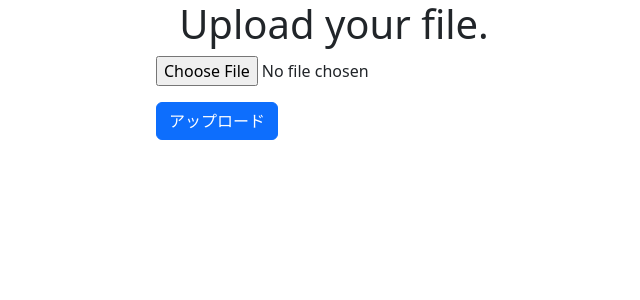
After one commit to midorigameee/app_image-web, a Flask app: page /upload in a window 1280 px wide. The commit adds this page. Shown: the top 300 px of the page, without its empty margins (306-946 px from the left). Run offline with Flask 3, Linux system fonts and the light colour scheme; parts of the project's set-up code (start-up, migrations or seed data) failed here and were passed over.

Commit message:
画像のアップロード機能を実装

```diff
--- a/src/app.py
+++ b/src/app.py
@@ -1,7 +1,10 @@
-from flask import Flask, render_template
+from flask import Flask, render_template, request, url_for, redirect
+import os
+import sys
 
 
-app = Flask(__name__)
+app = Flask(__name__, static_folder="static")
+app.config["UPLOAD_FOLDER"] = "images"
 
 
 @app.route('/')
@@ -11,5 +14,49 @@ def index():
         )
 
 
+@app.route('/upload', methods=['GET', 'POST'])
+def upload():
+    # URLでhttp://127.0.0.1:5000/uploadを指定したときはGETリクエストとなるのでこっち
+    if request.method == 'GET':
+        return render_template('upload.html')
+    # formでsubmitボタンが押されるとPOSTリクエストとなるのでこっち
+    elif request.method == 'POST':
+        file = request.files['example']
+        file.save(os.path.join('static', 'images', file.filename))
+        return redirect(url_for('uploaded_file', filename=file.filename))
+
+
+@app.route('/uploaded_file/<string:filename>')
+def uploaded_file(filename):
+    filepath = createImgPath(filename)
+
+    print("[UPLOAD]filename : {}".format(filename))
+    print("[UPLOAD]filepath : {}".format(filepath))
+
+    return render_template(
+        'uploaded_file.html',
+        filename=filename,
+        filepath=filepath
+        )
+
+
+# ./image/filenameのパスを生成するメソッド
+def createImgPath(filename):
+    filepath = os.path.join(app.config["UPLOAD_FOLDER"], filename)
+
+    if os.name == "nt":
+        filepath = converUrlForHtml(filepath)
+
+    return filepath
+
+
+# Windows環境でos.path.joinを使ってURL作成するとスラッシュがバックスラッシュになってしまうので修正するメソッド
+def converUrlForHtml(url):
+    return url.replace("\\", "/")
+
+
 if __name__ == "__main__":
-    app.run(host="0.0.0.0", debug=False)
+    if sys.argv[1] == "debug":
+        app.run(host="0.0.0.0", debug=True)
+    else:
+        app.run(host="0.0.0.0", debug=False)
--- a/src/templates/index.html
+++ b/src/templates/index.html
@@ -4,7 +4,9 @@
 </div>
 <div class="container">
     <div class="row mt-3">
-
+        <div class="d-flex justify-content-center">
+            <a href="{{url_for('upload')}}">画像をアップロードする</a>
+        </div>
     </div>
     <div class="row mt-3">
 
--- /dev/null
+++ b/src/templates/upload.html
@@ -0,0 +1,17 @@
+{% include "header.html" %}
+<div class="d-flex justify-content-center">
+    <h1>Upload your file.</h1>
+</div>
+<div class="container">
+    <form action="{{url_for('upload')}}" method="POST" enctype="multipart/form-data" class="row">
+        <div class="col-4 offset-4">
+            <input type="file" name="example" accept="image/*">
+        </div>
+        <div class="col-12">
+        </div>
+        <div class="col-4 offset-4 mt-3">
+            <input type="submit" value="アップロード" class="btn btn-primary">
+        </div>
+    </form>
+</div>
+{% include "footer.html" %}
```
Also changed, not shown: src/templates/uploaded_file.html (added, +16 -0 lines).
